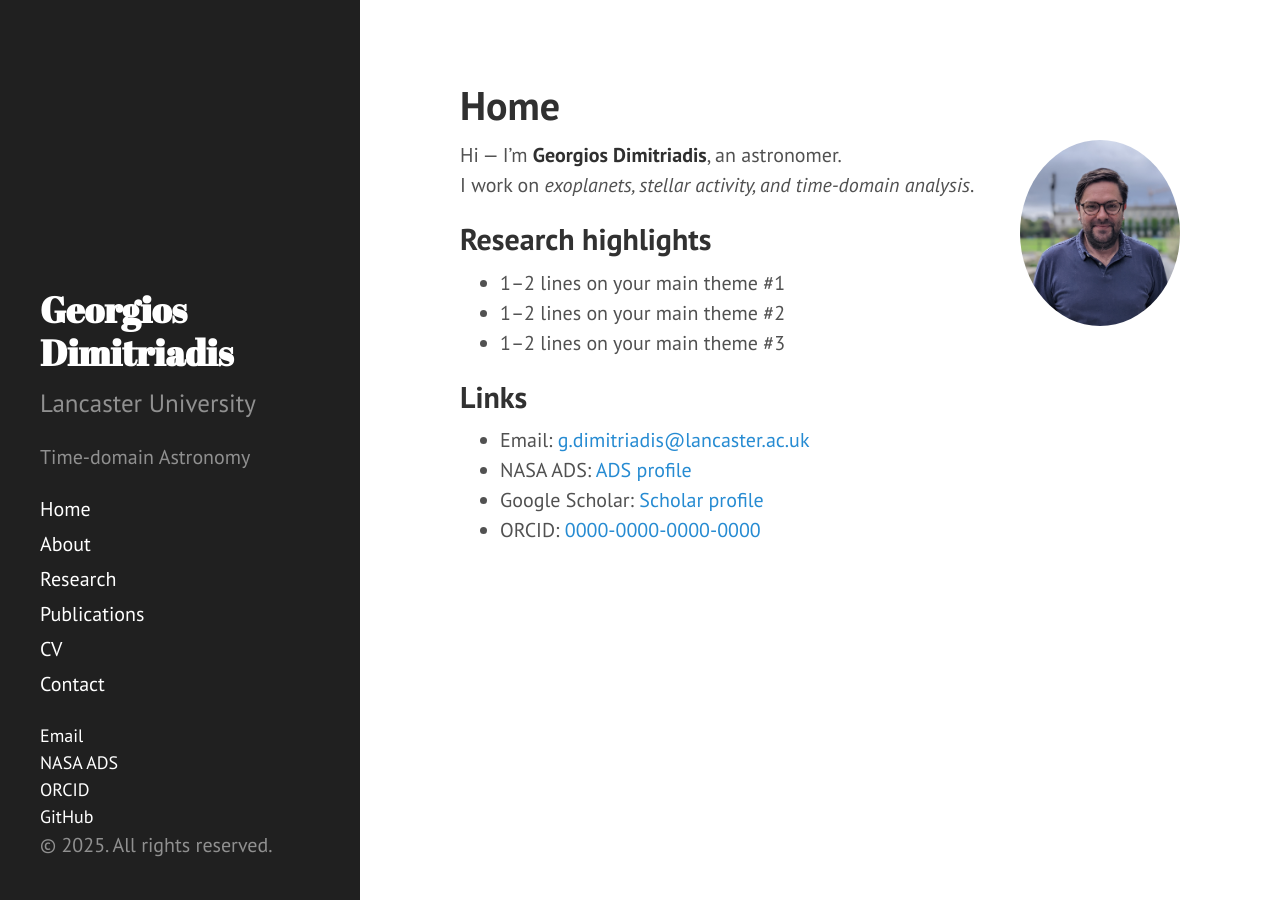
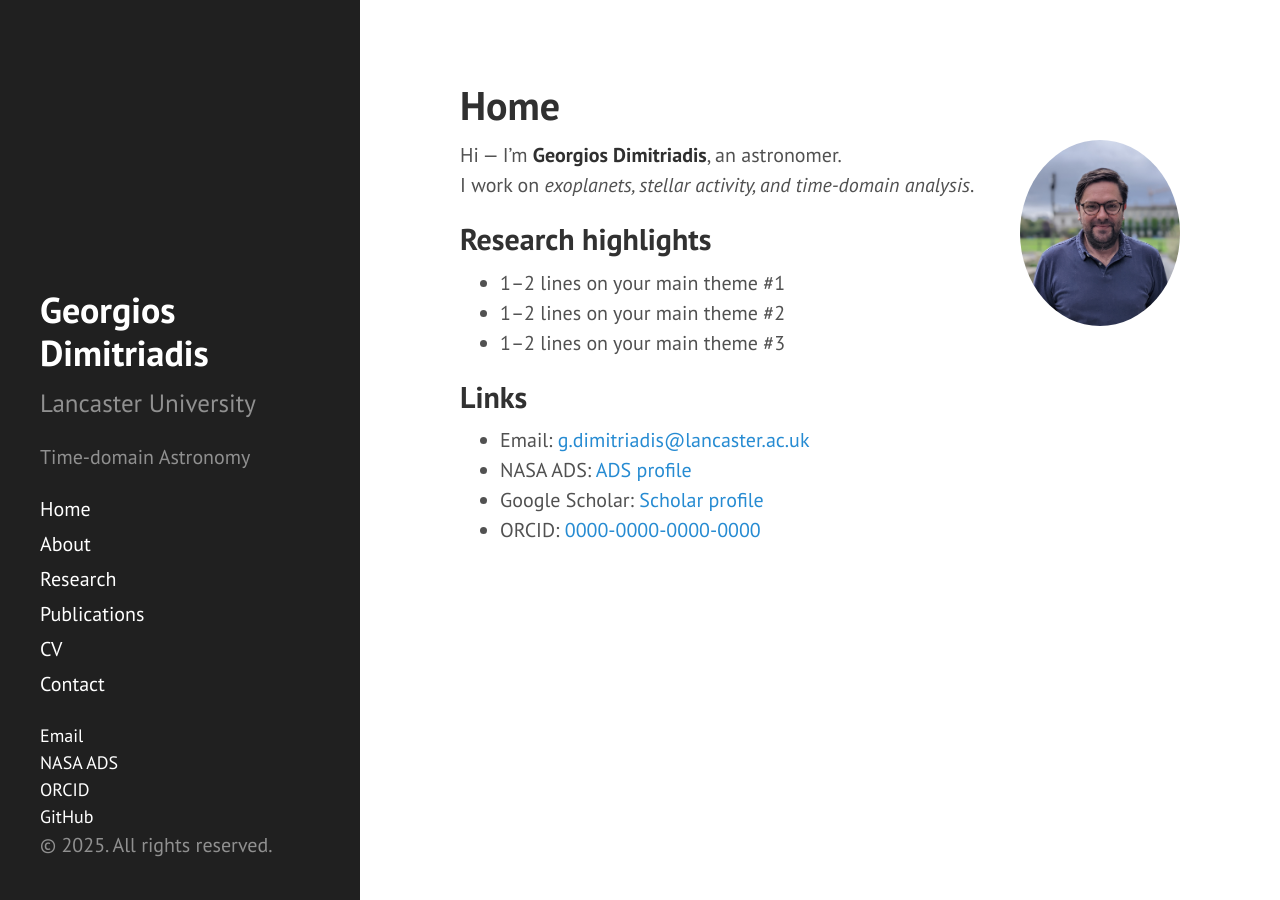
Before and after one commit to geodimitriadis/geodimitriadis.github.io, a Jekyll site: the page built from index.html, in a window 1280 px wide. Built offline with Jekyll 4.4.1, drawn with Linux system fonts in a browser that asks for light colours; the list of posts is cut into pages by our own code.

Commit message:
Update hyde.css

```diff
--- a/public/css/hyde.css
+++ b/public/css/hyde.css
@@ -79,7 +79,8 @@ html {
 .sidebar-about h1 {
   color: #fff;
   margin-top: 0;
-  font-family: "Abril Fatface", serif;
+  font-family: "PT Sans", Helvetica, Arial, sans-serif;
+  font-weight: 600;
   font-size: 1.8rem;
   line-height: 1.2;
 }
```
